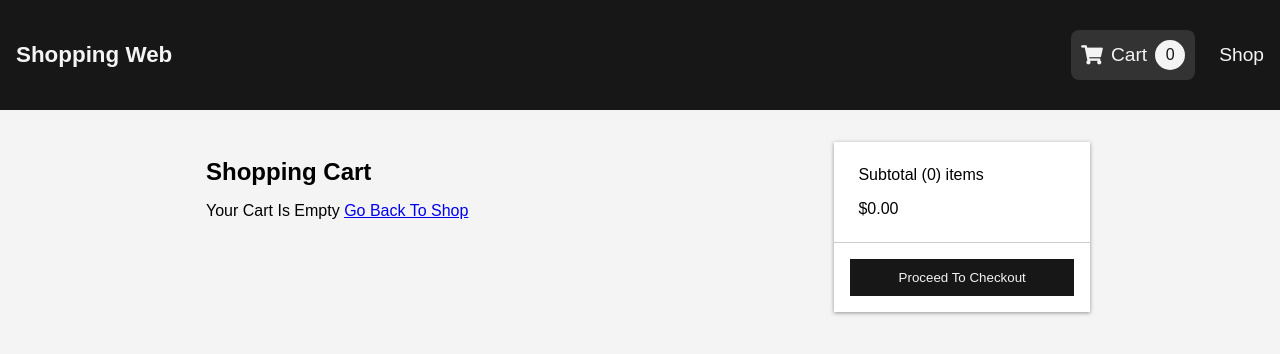
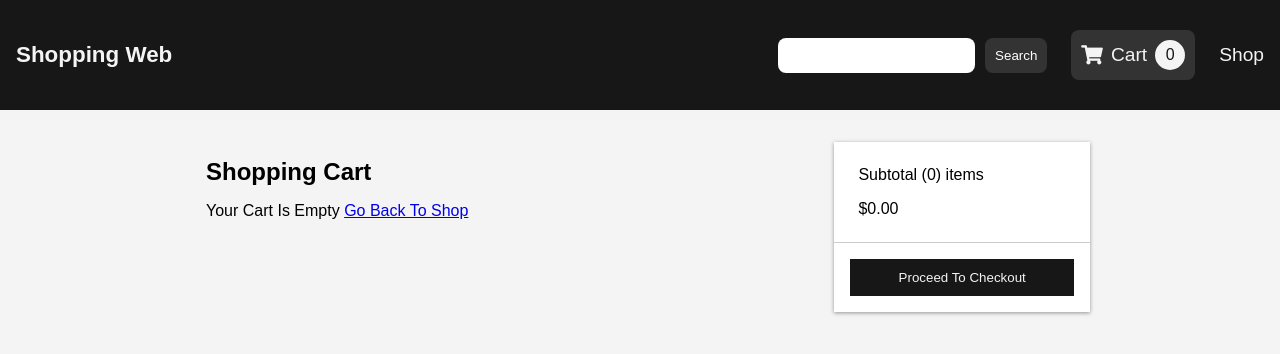
Before and after one commit to ash0304/react-hooks-shopping-web, a React (Create React App) app in the folder frontend/: page /cart in a window 1280 px wide. Shown: the top 354 px of the page. Built offline with nearby package versions, Linux system fonts and the light colour scheme.

Commit message:
feat: add filter function on navbar & siderdrawer

```diff
--- a/frontend/src/components/Navbar.js
+++ b/frontend/src/components/Navbar.js
@@ -1,43 +1,74 @@
 import './Navbar.scss';
 import { Link } from 'react-router-dom';
-import { useSelector } from 'react-redux';
+import { useDispatch, useSelector } from 'react-redux';
+import { useState } from 'react';
+// getProducts function from action
+import { getProducts } from '../redux/actions/productActions';
 
 const Navbar = ({ click }) => {
+  // dispatch
+  const dispatch = useDispatch();
+  // query text
+  const [query, setQuery] = useState('');
+  // get cart from state
   const cart = useSelector((state) => state.cart);
+
   const { cartItems } = cart;
 
   const getCartCount = () => {
     return cartItems.reduce((qty, item) => qty + Number(item.qty), 0);
   };
 
+  const inputChangeHandler = (event) => {
+    setQuery(event.target.value);
+  };
+
+  const submitHandler = () => {
+    // pass query text to get latest product list
+    dispatch(getProducts(query));
+    // clean input
+    setQuery('');
+  };
+
   return (
-    <nav className="navbar">
+    <nav className='navbar'>
       {/* logo */}
-      <Link to="/">
-        <div className="navbar__logo">
+      <Link to='/'>
+        <div className='navbar__logo'>
           <h2>Shopping Web</h2>
         </div>
       </Link>
 
       {/* links */}
-      <ul className="navbar__links">
+      <ul className='navbar__links'>
         <li>
-          <Link to="/cart" className="cart__link">
+          <input
+            type='text'
+            className='navbar__input'
+            value={query}
+            onChange={inputChangeHandler}
+          />
+          <button className='navbar__btn' onClick={submitHandler}>
+            Search
+          </button>
+        </li>
+        <li>
+          <Link to='/cart' className='cart__link'>
             {/* Icon */}
-            <i className="fas fa-shopping-cart"></i>
+            <i className='fas fa-shopping-cart'></i>
             <span>
               Cart
-              <span className="cartlogo__badge">{getCartCount()}</span>
+              <span className='cartlogo__badge'>{getCartCount()}</span>
             </span>
           </Link>
         </li>
         <li>
-          <Link to="/">Shop</Link>
+          <Link to='/'>Shop</Link>
         </li>
       </ul>
 
       {/* hamburger menu */}
-      <div className="hamburger__menu" onClick={click}>
+      <div className='hamburger__menu' onClick={click}>
         <div></div>
         <div></div>
         <div></div>
--- a/frontend/src/components/Navbar.scss
+++ b/frontend/src/components/Navbar.scss
@@ -38,6 +38,26 @@
         margin-left: 8px;
       }
     }
+  }
+}
+
+.navbar__input {
+  padding: 10px;
+  border-radius: 8px;
+  border: none;
+}
+
+.navbar__btn {
+  padding: 10px;
+  border-radius: 8px;
+  margin-left: 10px;
+  cursor: pointer;
+  background: #333;
+  color: white;
+  border: none;
+  &:hover {
+    background: #dd219e;
+    color: #f4f4f4;
   }
 }
 
--- a/frontend/src/components/SideDrawer.js
+++ b/frontend/src/components/SideDrawer.js
@@ -1,9 +1,17 @@
-import "./SideDrawer.scss";
-import { Link } from "react-router-dom";
-import { useSelector } from "react-redux";
+import './SideDrawer.scss';
+import { Link } from 'react-router-dom';
+import { useDispatch, useSelector } from 'react-redux';
+import { useState } from 'react';
+
+// getProduct from action
+import { getProducts } from '../redux/actions/productActions';
 
 const SideDrawer = ({ show, click }) => {
-  const sideDrawerClass = ["sidedrawer"];
+  // dispatch
+  const dispatch = useDispatch();
+  // query text
+  const [query, setQuery] = useState('');
+  const sideDrawerClass = ['sidedrawer'];
 
   const cart = useSelector((state) => state.cart);
   const { cartItems } = cart;
@@ -12,24 +20,50 @@ const SideDrawer = ({ show, click }) => {
     return cartItems.reduce((qty, item) => Number(item.qty) + qty, 0);
   };
 
+  const inputChangeHandler = (event) => {
+    setQuery(event.target.value);
+  };
+
+  const submitHandler = () => {
+    // pass query text to get latest product list
+    dispatch(getProducts(query));
+    // clean input
+    setQuery('');
+    // close siderdrawer
+    click();
+  };
+
   if (show) {
-    sideDrawerClass.push("show");
+    sideDrawerClass.push('show');
   }
 
   return (
-    <div className={sideDrawerClass.join(" ")}>
-      <ul className="sidedrawer__links" onClick={click}>
+    <div className={sideDrawerClass.join(' ')}>
+      <ul className='sidedrawer__links' onClick={click}>
         <li>
-          <Link to="/cart">
-            <i className="fas fa-shopping-cart"></i>
+          <div onClick={(e) => e.stopPropagation()}>
+            <input
+              type='text'
+              className='siderdrawer__input'
+              value={query}
+              onChange={inputChangeHandler}
+            />
+            <button className='siderdrawer__btn' onClick={submitHandler}>
+              Search
+            </button>
+          </div>
+        </li>
+        <li>
+          <Link to='/cart'>
+            <i className='fas fa-shopping-cart'></i>
             <span>
-              Cart{" "}
-              <span className="sidedrawer__cartbadge">{getCartCount()}</span>
+              Cart{' '}
+              <span className='sidedrawer__cartbadge'>{getCartCount()}</span>
             </span>
           </Link>
         </li>
         <li>
-          <Link to="/">Shop</Link>
+          <Link to='/'>Shop</Link>
         </li>
       </ul>
     </div>
--- a/frontend/src/components/SideDrawer.scss
+++ b/frontend/src/components/SideDrawer.scss
@@ -21,7 +21,7 @@
     li {
       display: flex;
       align-items: center;
-      a {
+      a, > div {
         display: flex;
         align-items: center;
         justify-content: center;
@@ -57,6 +57,20 @@
             margin-left: 8px;
           }
         }
+        .siderdrawer__input {
+          border: 1px solid #171717;
+          border-radius: 8px;
+          height: 30px;
+          margin-right: 10px;
+        }
+        .siderdrawer__btn {
+          height: 30px;
+          background: white;
+          color: #171717;
+          border-radius: 8px;
+          padding: 0.2rem;
+          cursor: pointer;
+        }
       }
     }
   }
--- a/frontend/src/redux/actions/productActions.js
+++ b/frontend/src/redux/actions/productActions.js
@@ -1,7 +1,7 @@
 import * as actionTypes from '../constants/productConstants';
 import axios from 'axios';
 
-export const getProducts = () => async (dispatch) => {
+export const getProducts = (query) => async (dispatch) => {
   try {
     dispatch({
       type: actionTypes.GET_PRODUCTS_REQUEST,
@@ -11,7 +11,10 @@ export const getProducts = () => async (dispatch) => {
 
     dispatch({
       type: actionTypes.GET_PRODUCTS_SUCCESS,
-      payload: data,
+      payload: {
+        data,
+        query,
+      },
     });
   } catch (error) {
     dispatch({
--- a/frontend/src/redux/reducers/productReducers.js
+++ b/frontend/src/redux/reducers/productReducers.js
@@ -8,9 +8,17 @@ export const getProductsReducer = (state = { products: [] }, action) => {
         products: [],
       };
     case actionTypes.GET_PRODUCTS_SUCCESS:
+      // add query check
       return {
         loading: false,
-        products: action.payload,
+        products: action.payload.query
+          ? action.payload.data.filter(
+              (x) =>
+                x.name
+                  .toLowerCase()
+                  .indexOf(action.payload.query.toLowerCase()) !== -1
+            )
+          : action.payload.data,
       };
     case actionTypes.GET_PRODUCTS_FAIL:
       return {
```
